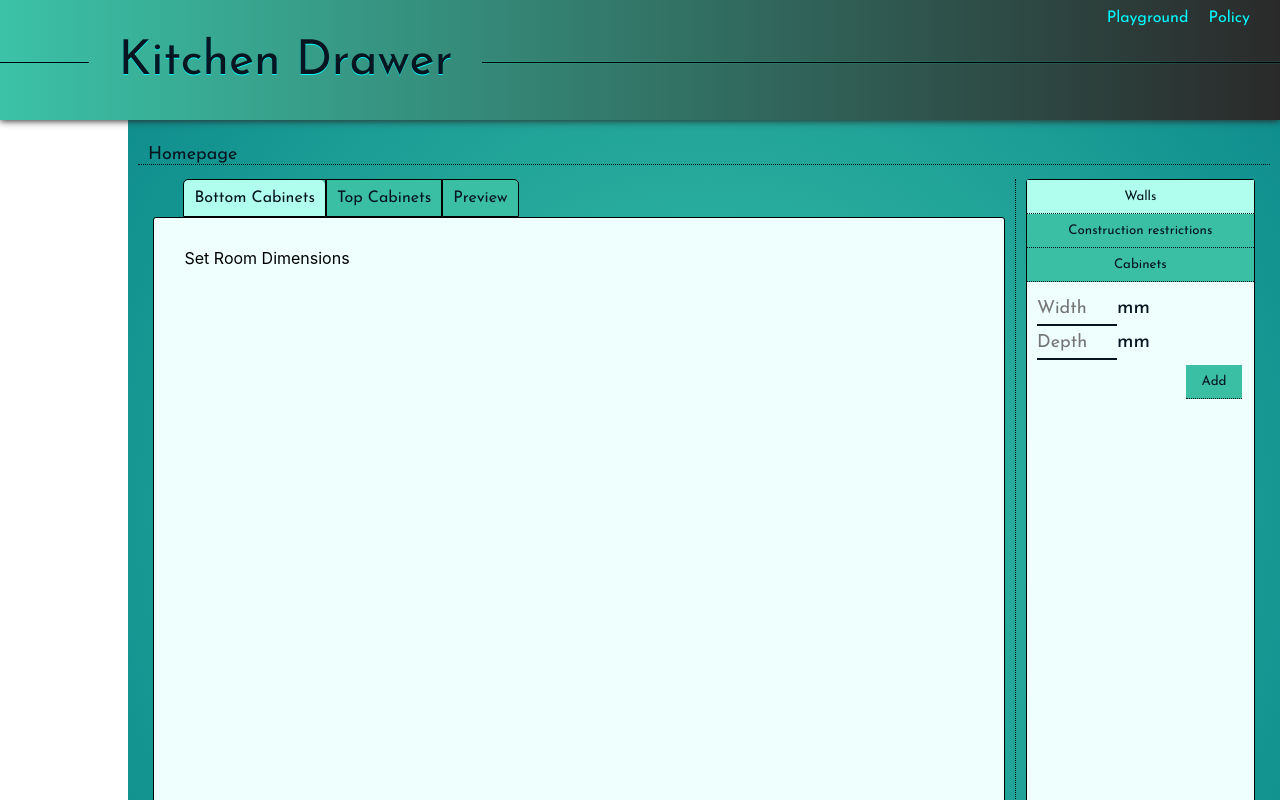
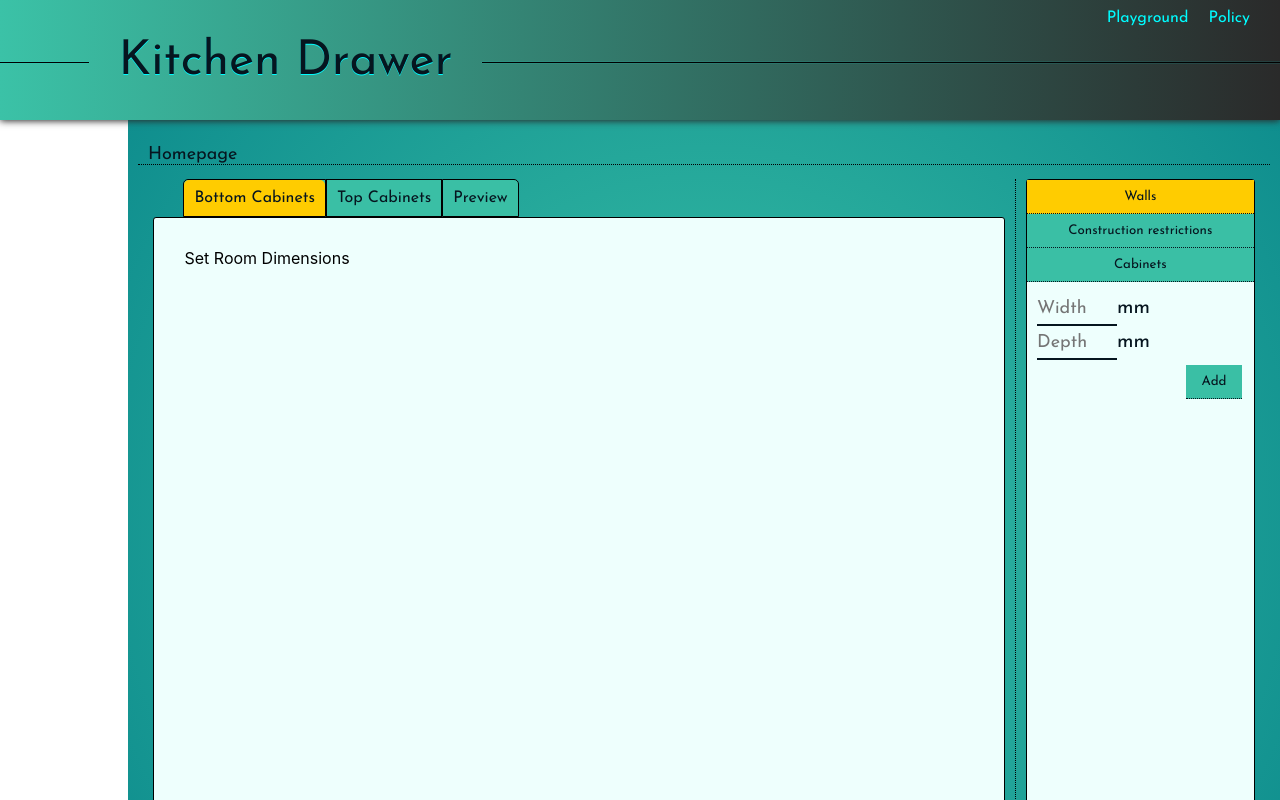
Before and after one commit to PaweLewoniewski/kitchendrawer, a React (Create React App) app: page /bottomCabinets in a window 1280 px wide. Shown: the top 800 px of the page. Built offline with nearby package versions, Linux system fonts and the light colour scheme.

Commit message:
links_active

```diff
--- a/src/App.css
+++ b/src/App.css
@@ -23,15 +23,22 @@
   transform: rotate(-0.25turn);
 }
 
-.active {
+/* .active {
   transition: 0.3s ease-in-out;
   background: #b0ffee;
+} */
+
+.activeTab {
+  transition: 0.3s ease-in-out;
+  background: #ffcc00;
 }
 
 .activeCabin {
+  transition: 0.3s ease-in-out;
   background:rgb(255, 200, 0) !important;
 }
 
 .activePanelBtn {
-background:#B0FFEE !important;
+  transition: 0.3s ease-in-out;
+  background:#ffcc00 !important;
 }
--- a/src/views/homepage.tsx
+++ b/src/views/homepage.tsx
@@ -30,19 +30,25 @@ const HomePage = () => {
             <PlaygroundContener>
                 <PlaygroundBoxContener>
                     <PlaygroundNavList>
-                        <PlaygroundNavListItem><NavLink to='/bottomCabinets'>Bottom Cabinets</NavLink></PlaygroundNavListItem>
-                        <PlaygroundNavListItem><NavLink to='/topCabinets'>Top Cabinets</NavLink></PlaygroundNavListItem>
-                        <PlaygroundNavListItem><NavLink to='/preview'>Preview</NavLink></PlaygroundNavListItem>
+                        <PlaygroundNavListItem>
+                            <NavLink className={({ isActive }) => isActive ? 'activeTab' : ''} to='/bottomCabinets'>Bottom Cabinets</NavLink>
+                        </PlaygroundNavListItem>
+                        <PlaygroundNavListItem>
+                            <NavLink className={({ isActive }) => isActive ? 'activeTab' : ''} to='/topCabinets'>Top Cabinets</NavLink>
+                        </PlaygroundNavListItem>
+                        <PlaygroundNavListItem>
+                            <NavLink className={({ isActive }) => isActive ? 'activeTab' : ''} to='/preview'>Preview</NavLink>
+                        </PlaygroundNavListItem>
                     </PlaygroundNavList>
                     <PlaygroundBox>
-                         <PreviewView />
+                        <PreviewView />
                     </PlaygroundBox>
                 </PlaygroundBoxContener>
                 <PlaygroundActions>
                     <ActionButtonsBox>
-                        <ActionBtn active={active} btnName={'Walls'} onClick={() => {setPanel('walls');setActive('Walls')}} />
-                        <ActionBtn active={active} btnName={'Construction restrictions'} onClick={() => {setPanel('restrictions');setActive('Construction restrictions')}} />
-                        <ActionBtn  active={active} btnName={'Cabinets'} onClick={() => {setPanel('cabinets');setActive('Cabinets')}} />
+                        <ActionBtn active={active} btnName={'Walls'} onClick={() => { setPanel('walls'); setActive('Walls') }} />
+                        <ActionBtn active={active} btnName={'Construction restrictions'} onClick={() => { setPanel('restrictions'); setActive('Construction restrictions') }} />
+                        <ActionBtn active={active} btnName={'Cabinets'} onClick={() => { setPanel('cabinets'); setActive('Cabinets') }} />
                     </ActionButtonsBox>
                     <PanelButtonsResults>
                         {usePanel(panel)}
```
